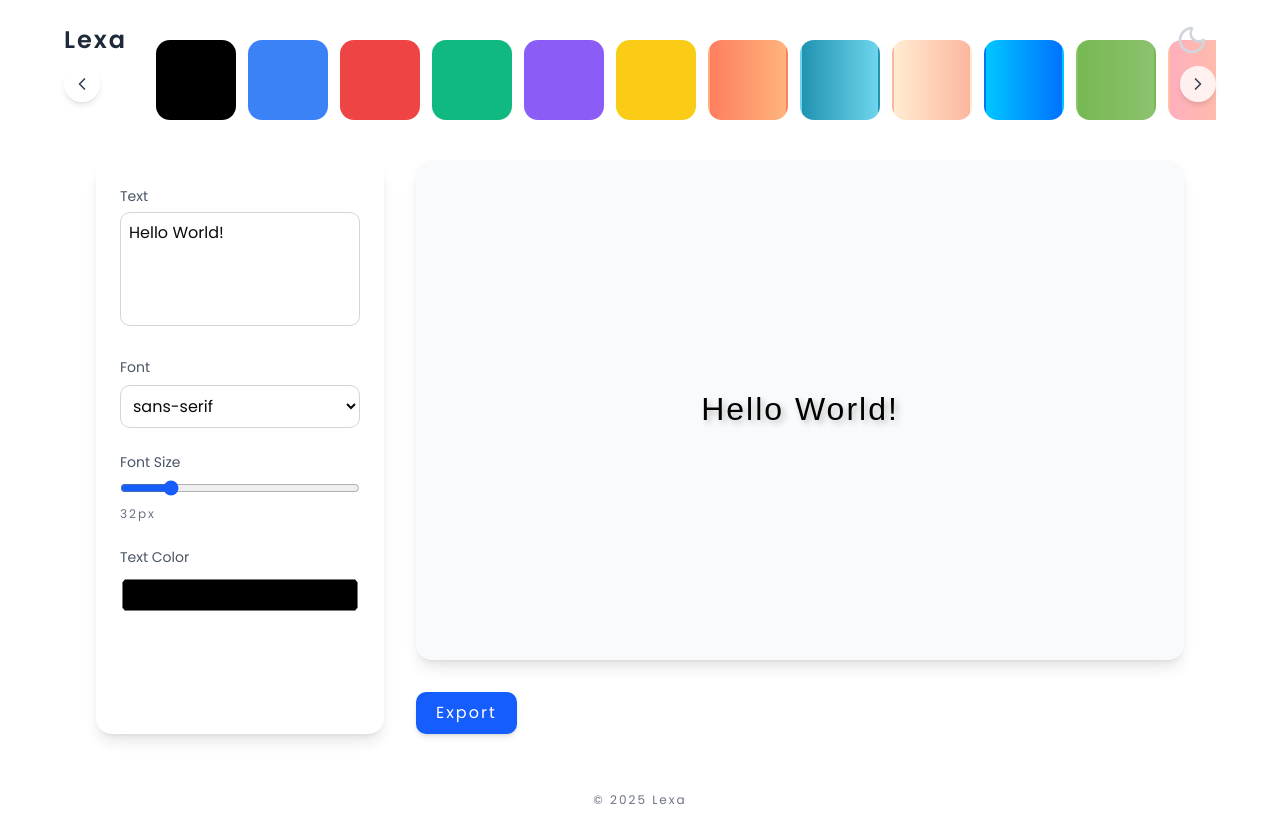
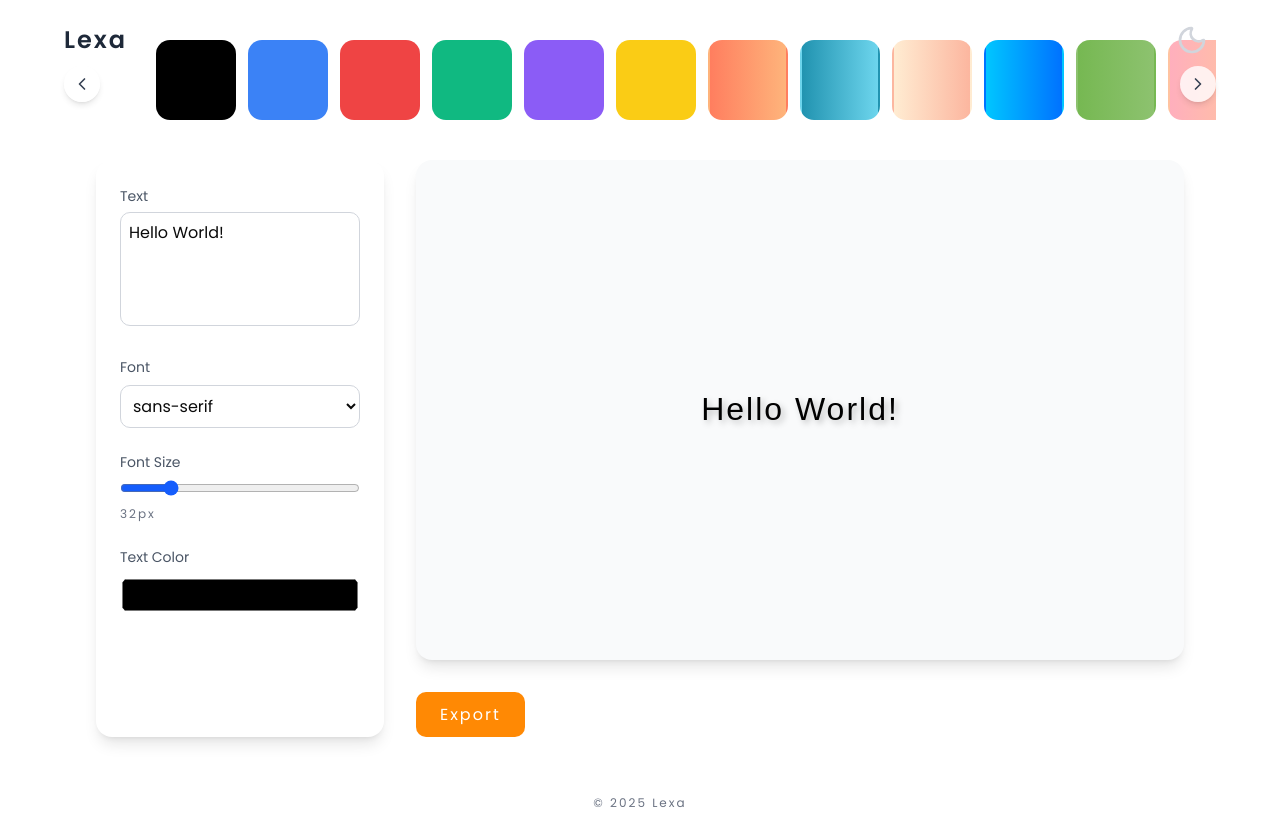
Before and after one commit to stackvn/lexa, a Next.js app: page / in a window 1280 px wide. Built offline with nearby package versions, Linux system fonts and the light colour scheme; grey boxes are pictures that could not be loaded.

Commit message:
changed export button styles

```diff
--- a/app/page.tsx
+++ b/app/page.tsx
@@ -74,7 +74,7 @@ export default function Home() {
           >
             <span>{text}</span>
           </div>
-          <button className="bg-blue-600 hover:bg-blue-700 text-white px-5 py-2 rounded-lg shadow-md transition cursor-pointer">
+          <button className="bg-orange-400 hover:bg-orange-500 text-white font-normal  px-6 py-[.6rem] rounded-lg transition cursor-pointer">
             Export
           </button>
         </section>
```
